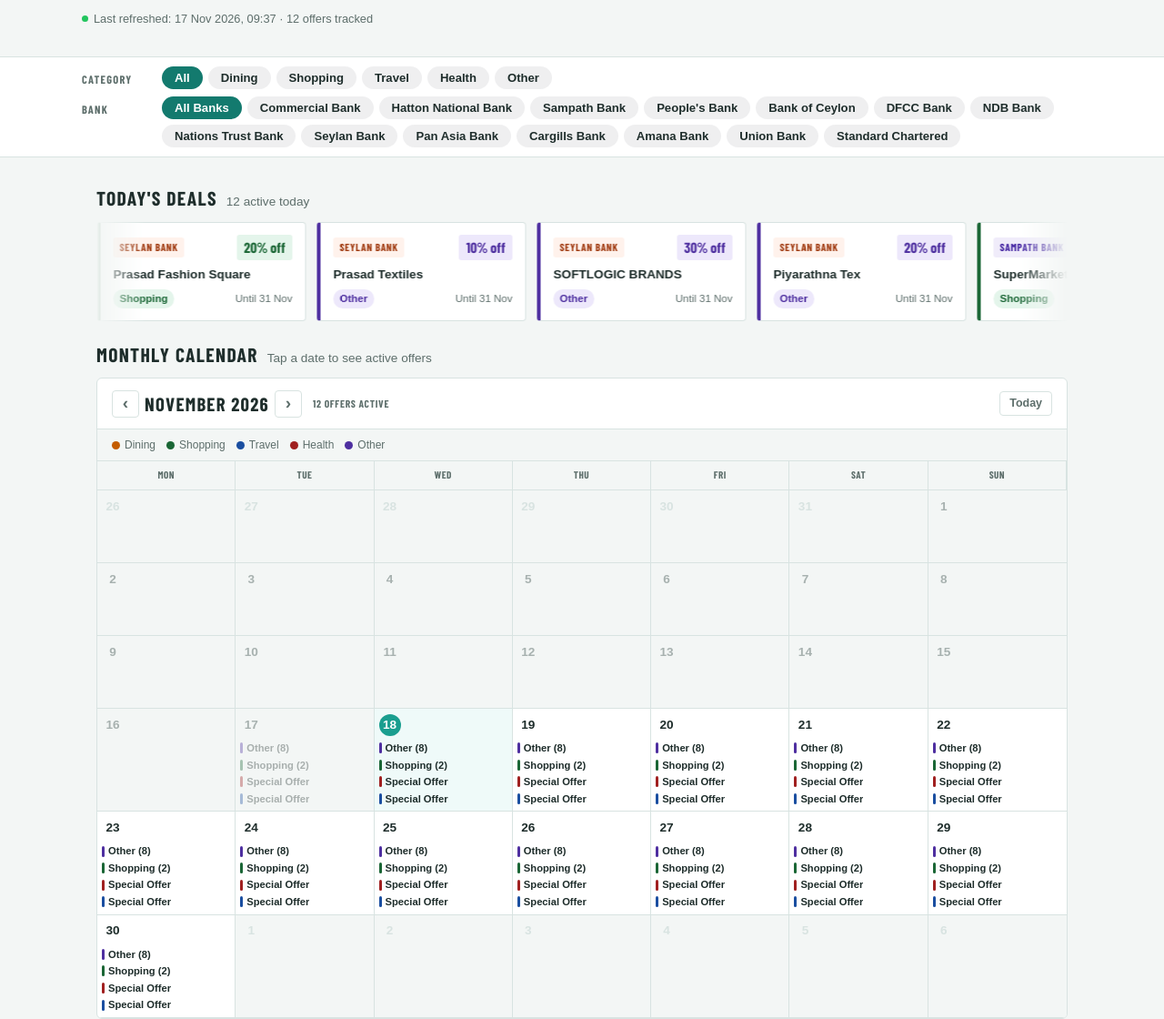
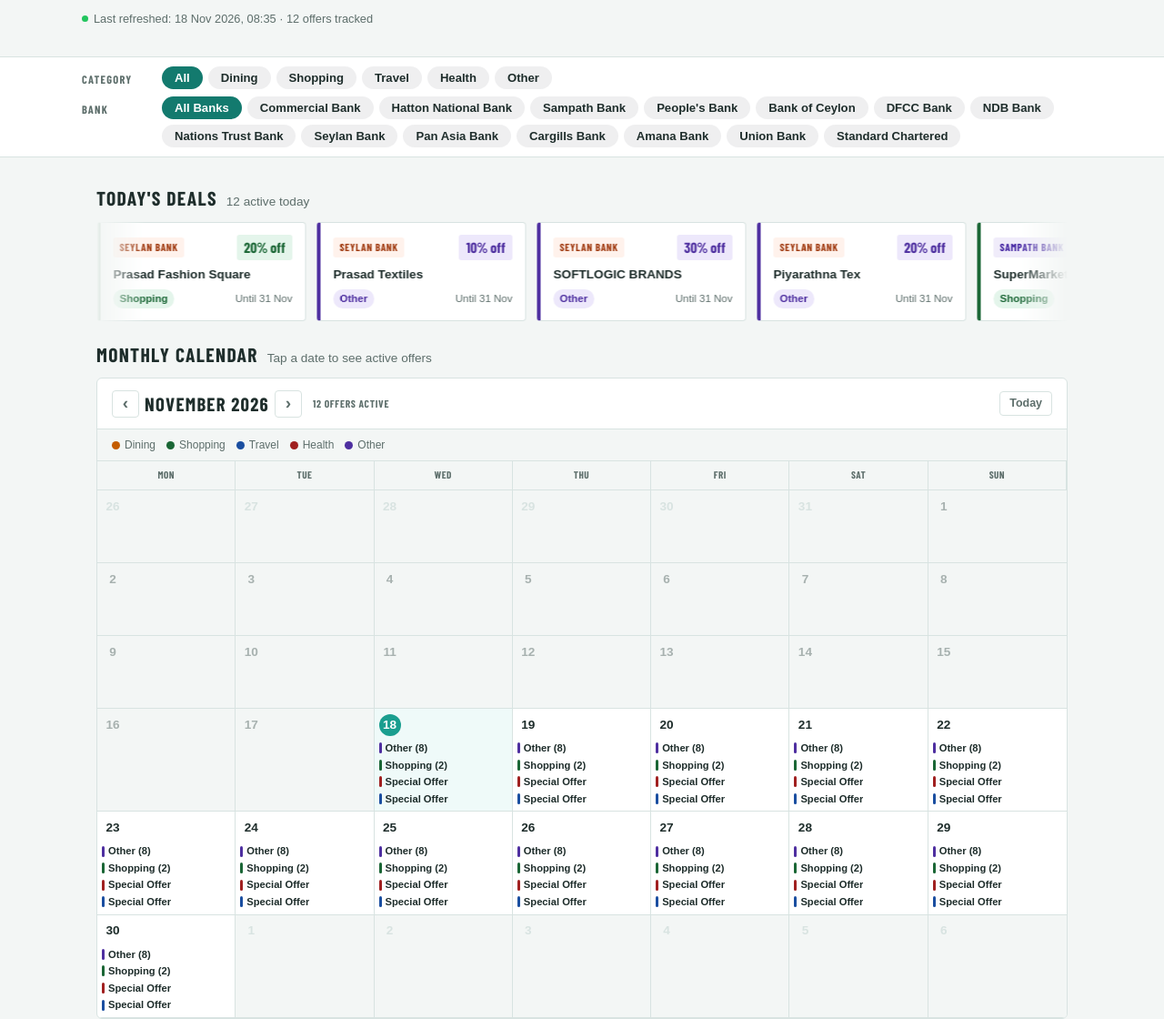
Before and after one commit to fuzentra/cards-lka, a plain HTML site: page index.html in a window 1280 px wide. Shown: the part 194-1314 px from the top of the page at 91% size. Drawn offline with nearby package versions, Linux system fonts and the light colour scheme; a web font is replaced by a local one.

Commit message:
chore: daily offer update — 18 Nov 2026 08:35 (LKT)

```diff
--- a/index.html
+++ b/index.html
@@ -605,19 +605,19 @@ const BANKS=[
   {id:"sc",       name:"Standard Chartered",       url:"https://www.sc.com/lk/credit-cards/"}
 ];
 
-const EMBEDDED={"updated":"17 Nov 2026, 09:37","offers":[
-  {"bank": "Seylan Bank", "bank_id": "seylan", "title": "DSI OFFER", "discount": "25% off", "category": "Other", "merchant": "", "valid_from": "2026-11-17", "valid_to": "2026-11-31", "url": "https://www.seylan.lk/promotions/cards"},
-  {"bank": "Seylan Bank", "bank_id": "seylan", "title": "Prasad Fashion Square", "discount": "20% off", "category": "Shopping", "merchant": "", "valid_from": "2026-11-17", "valid_to": "2026-11-31", "url": "https://www.seylan.lk/promotions/cards"},
-  {"bank": "Seylan Bank", "bank_id": "seylan", "title": "Prasad Textiles", "discount": "10% off", "category": "Other", "merchant": "", "valid_from": "2026-11-17", "valid_to": "2026-11-31", "url": "https://www.seylan.lk/promotions/cards"},
-  {"bank": "Seylan Bank", "bank_id": "seylan", "title": "SOFTLOGIC BRANDS", "discount": "30% off", "category": "Other", "merchant": "", "valid_from": "2026-11-17", "valid_to": "2026-11-31", "url": "https://www.seylan.lk/promotions/cards"},
-  {"bank": "Seylan Bank", "bank_id": "seylan", "title": "Piyarathna Tex", "discount": "20% off", "category": "Other", "merchant": "", "valid_from": "2026-11-17", "valid_to": "2026-11-31", "url": "https://www.seylan.lk/promotions/cards"},
-  {"bank": "Sampath Bank", "bank_id": "sampath", "title": "SuperMarkets", "discount": "Special Offer", "category": "Shopping", "merchant": "", "valid_from": "2026-11-17", "valid_to": "2026-11-31", "url": "https://www.sampath.lk/en/promotions"},
-  {"bank": "Sampath Bank", "bank_id": "sampath", "title": "Electronics & Furniture", "discount": "Special Offer", "category": "Other", "merchant": "", "valid_from": "2026-11-17", "valid_to": "2026-11-31", "url": "https://www.sampath.lk/en/promotions"},
-  {"bank": "Sampath Bank", "bank_id": "sampath", "title": "Health and Insurance", "discount": "Special Offer", "category": "Health", "merchant": "", "valid_from": "2026-11-17", "valid_to": "2026-11-31", "url": "https://www.sampath.lk/en/promotions"},
-  {"bank": "Sampath Bank", "bank_id": "sampath", "title": "Travel and Leisure", "discount": "Special Offer", "category": "Travel", "merchant": "", "valid_from": "2026-11-17", "valid_to": "2026-11-31", "url": "https://www.sampath.lk/en/promotions"},
-  {"bank": "Sampath Bank", "bank_id": "sampath", "title": "Premium Offers", "discount": "Special Offer", "category": "Other", "merchant": "", "valid_from": "2026-11-17", "valid_to": "2026-11-31", "url": "https://www.sampath.lk/en/promotions"},
-  {"bank": "Sampath Bank", "bank_id": "sampath", "title": "VISA Offers", "discount": "Special Offer", "category": "Other", "merchant": "", "valid_from": "2026-11-17", "valid_to": "2026-11-31", "url": "https://www.sampath.lk/en/promotions"},
-  {"bank": "Sampath Bank", "bank_id": "sampath", "title": "Mastercard Offers", "discount": "Special Offer", "category": "Other", "merchant": "", "valid_from": "2026-11-17", "valid_to": "2026-11-31", "url": "https://www.sampath.lk/en/promotions"}
+const EMBEDDED={"updated":"18 Nov 2026, 08:35","offers":[
+  {"bank": "Seylan Bank", "bank_id": "seylan", "title": "DSI OFFER", "discount": "25% off", "category": "Other", "merchant": "", "valid_from": "2026-11-18", "valid_to": "2026-11-31", "url": "https://www.seylan.lk/promotions/cards"},
+  {"bank": "Seylan Bank", "bank_id": "seylan", "title": "Prasad Fashion Square", "discount": "20% off", "category": "Shopping", "merchant": "", "valid_from": "2026-11-18", "valid_to": "2026-11-31", "url": "https://www.seylan.lk/promotions/cards"},
+  {"bank": "Seylan Bank", "bank_id": "seylan", "title": "Prasad Textiles", "discount": "10% off", "category": "Other", "merchant": "", "valid_from": "2026-11-18", "valid_to": "2026-11-31", "url": "https://www.seylan.lk/promotions/cards"},
+  {"bank": "Seylan Bank", "bank_id": "seylan", "title": "SOFTLOGIC BRANDS", "discount": "30% off", "category": "Other", "merchant": "", "valid_from": "2026-11-18", "valid_to": "2026-11-31", "url": "https://www.seylan.lk/promotions/cards"},
+  {"bank": "Seylan Bank", "bank_id": "seylan", "title": "Piyarathna Tex", "discount": "20% off", "category": "Other", "merchant": "", "valid_from": "2026-11-18", "valid_to": "2026-11-31", "url": "https://www.seylan.lk/promotions/cards"},
+  {"bank": "Sampath Bank", "bank_id": "sampath", "title": "SuperMarkets", "discount": "Special Offer", "category": "Shopping", "merchant": "", "valid_from": "2026-11-18", "valid_to": "2026-11-31", "url": "https://www.sampath.lk/en/promotions"},
+  {"bank": "Sampath Bank", "bank_id": "sampath", "title": "Electronics & Furniture", "discount": "Special Offer", "category": "Other", "merchant": "", "valid_from": "2026-11-18", "valid_to": "2026-11-31", "url": "https://www.sampath.lk/en/promotions"},
+  {"bank": "Sampath Bank", "bank_id": "sampath", "title": "Health and Insurance", "discount": "Special Offer", "category": "Health", "merchant": "", "valid_from": "2026-11-18", "valid_to": "2026-11-31", "url": "https://www.sampath.lk/en/promotions"},
+  {"bank": "Sampath Bank", "bank_id": "sampath", "title": "Travel and Leisure", "discount": "Special Offer", "category": "Travel", "merchant": "", "valid_from": "2026-11-18", "valid_to": "2026-11-31", "url": "https://www.sampath.lk/en/promotions"},
+  {"bank": "Sampath Bank", "bank_id": "sampath", "title": "Premium Offers", "discount": "Special Offer", "category": "Other", "merchant": "", "valid_from": "2026-11-18", "valid_to": "2026-11-31", "url": "https://www.sampath.lk/en/promotions"},
+  {"bank": "Sampath Bank", "bank_id": "sampath", "title": "VISA Offers", "discount": "Special Offer", "category": "Other", "merchant": "", "valid_from": "2026-11-18", "valid_to": "2026-11-31", "url": "https://www.sampath.lk/en/promotions"},
+  {"bank": "Sampath Bank", "bank_id": "sampath", "title": "Mastercard Offers", "discount": "Special Offer", "category": "Other", "merchant": "", "valid_from": "2026-11-18", "valid_to": "2026-11-31", "url": "https://www.sampath.lk/en/promotions"}
 ]};
 
 let allOffers=[],filtered=[];
```
Also changed, not shown: scripts/offers.json (+14 -14 lines).
